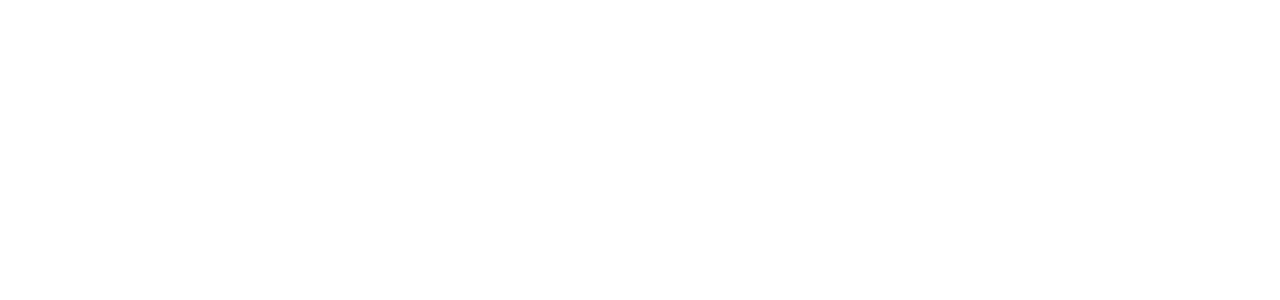
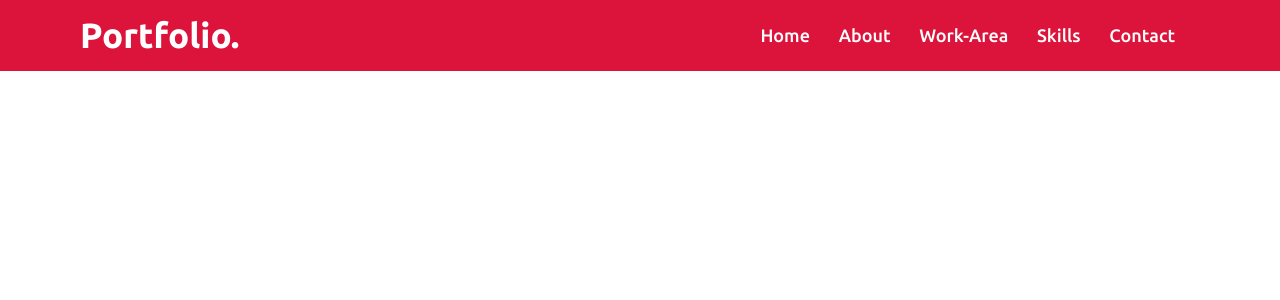
Before and after one commit to pradyumansingh989/My-portfolio, a PHP site: page / in a window 1280 px wide. Before the commit the part shown is empty. Shown: the top 300 px of the page. Run offline with PHP 8.4, Linux system fonts and the light colour scheme; some libraries are stand-ins or nearby versions.

Commit message:
added navbar

```diff
--- a/index.html
+++ b/index.html
@@ -3,10 +3,29 @@
 <head>
     <meta charset="UTF-8">
     <meta name="viewport" content="width=device-width, initial-scale=1.0">
-    <title>Document</title>
+    <title>Pradyuman Portfolio</title>
     <link rel="stylesheet" href="style.css">
+    <script src="https://kit.fontawesome.com/a076d05399.js"></script>
+    <script src="https://code.jquery.com/jquery-3.5.1.min.js"></script>
+    <script src="https://cdnjs.cloudflare.com/ajax/libs/typed.js/2.0.11/typed.min.js"></script>
+    <script src="https://cdnjs.cloudflare.com/ajax/libs/waypoints/4.0.1/jquery.waypoints.min.js"></script>
+    <script src="https://cdnjs.cloudflare.com/ajax/libs/OwlCarousel2/2.3.4/owl.carousel.min.js"></script>
+    <link rel="stylesheet" href="https://cdnjs.cloudflare.com/ajax/libs/OwlCarousel2/2.3.4/assets/owl.carousel.min.css"/>
+
 </head>
 <body>
+    <nav class="navbar">
+        <div class="max-width">
+            <div class="logo"><a href="#">Port<span>folio.</span></a></div>
+            <ul class="menu">
+                <li><a href="#">Home</a></li>
+                <li><a href="#">About</a></li>
+                <li><a href="#">Work-Area</a></li>
+                <li><a href="#">Skills</a></li>
+                <li><a href="#">Contact</a></li>
+            </ul>
+        </div>
+    </nav>
 
 </body>
 </html>
--- a/style.css
+++ b/style.css
@@ -1,3 +1,67 @@
+/*  import google fonts */
+@import url('https://fonts.googleapis.com/css2?family=Poppins:wght@400;500;600;700&family=Ubuntu:wght@400;500;700&display=swap');
+
 *{
+    margin: 0;
+    padding: 0;
+    box-sizing: border-box;
+    text-decoration: none;
+}
+html{
+    scroll-behavior: smooth;
+}
 
+/* custom scroll bar */
+::-webkit-scrollbar {
+    width: 10px;
 }
+::-webkit-scrollbar-track {
+    background: #f1f1f1;
+}
+::-webkit-scrollbar-thumb {
+    background: #888;
+}
+
+::-webkit-scrollbar-thumb:hover {
+    background: #555;
+}
+
+.max-width{
+    max-width: 1300px;
+    padding: 0 80px;
+    margin: auto;
+}
+
+/* Navbar Styling */
+
+.navbar{
+    position: fixed;
+    width: 100%;
+    padding: 15px 0;
+    background: crimson;
+    font-family: 'Ubuntu',sans-serif;
+}
+
+.navbar .max-width{
+    display: flex;
+    align-items: center;
+    justify-content: space-between;
+}
+
+.navbar .logo a{
+    color: #fff;
+    font-size: 35px;
+    font-weight: 600;
+}
+
+.navbar .menu li{
+    list-style: none;
+    display: inline-block;
+}
+
+.navbar .menu li a{
+    color: #fff;
+    font-size: 18px;
+    font-weight: 500;
+    margin-right: 25px;
+}
```
